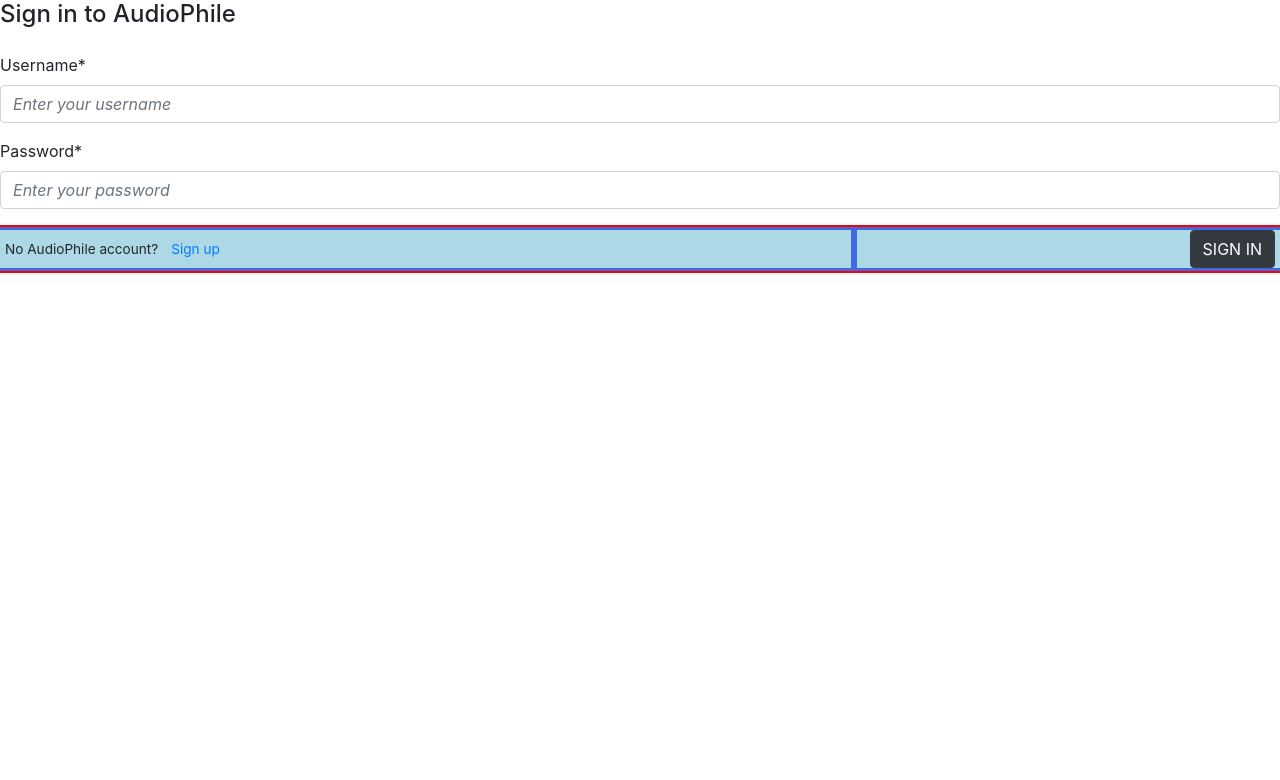
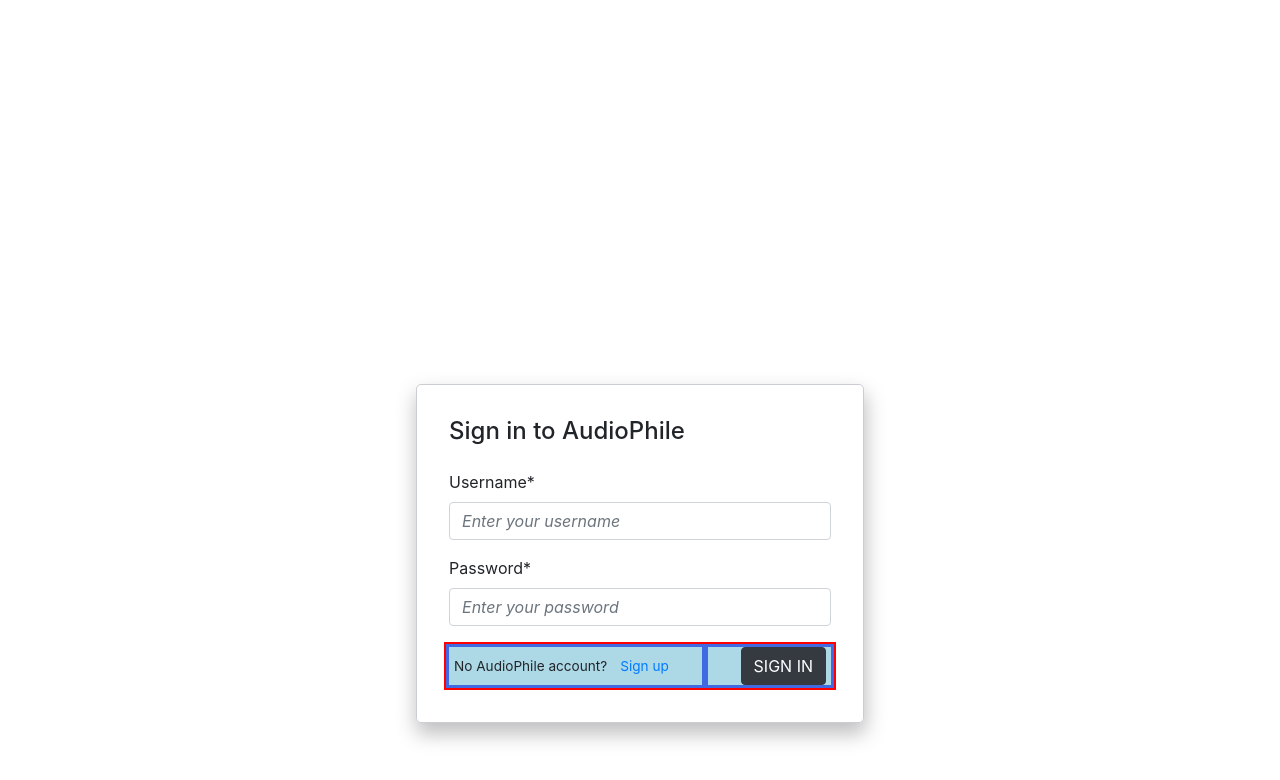
Before and after one commit to debersole81/audiophile, a React (Create React App) app: page / in a window 1280 px wide. Shown: the top 780 px of the page. Built offline with nearby package versions, Linux system fonts and the light colour scheme.

Commit message:
Delete container component

```diff
--- a/src/components/SignIn.js
+++ b/src/components/SignIn.js
@@ -1,14 +1,12 @@
 import React from "react";
 import '../App.css';
-import Container from 'react-bootstrap/Container';
 import Form from 'react-bootstrap/Form';
 import Button from 'react-bootstrap/Button';
 import Col from 'react-bootstrap/Col';
 
 function SignIn() {
     return (
-        // <Container className='signin-container'>
-            <Form className='signin-container'>
+        <Form className='signin-form'>
             <h3 className='signin-header'>Sign in to AudioPhile</h3>
             <Form.Group>
                 <Form.Label>Username*</Form.Label>
@@ -28,7 +26,6 @@ function SignIn() {
                 </Col>
             </Form.Row>
         </Form>
-        // </Container>
     );
 }
 
```
Lines whose indentation alone changed are shown as unchanged.
